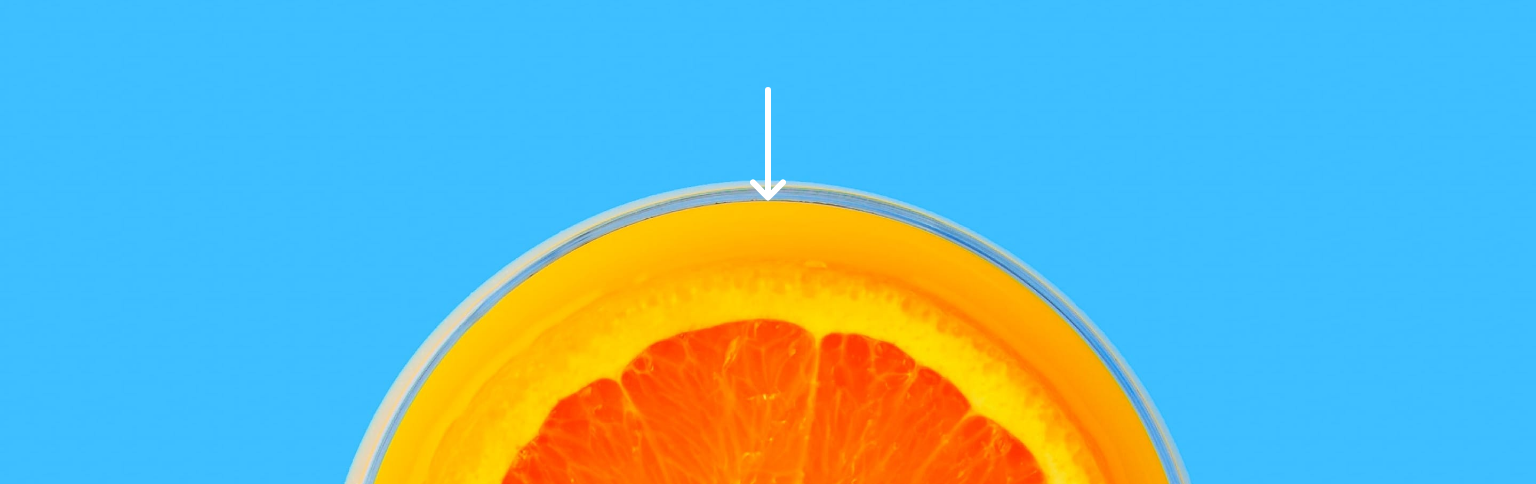
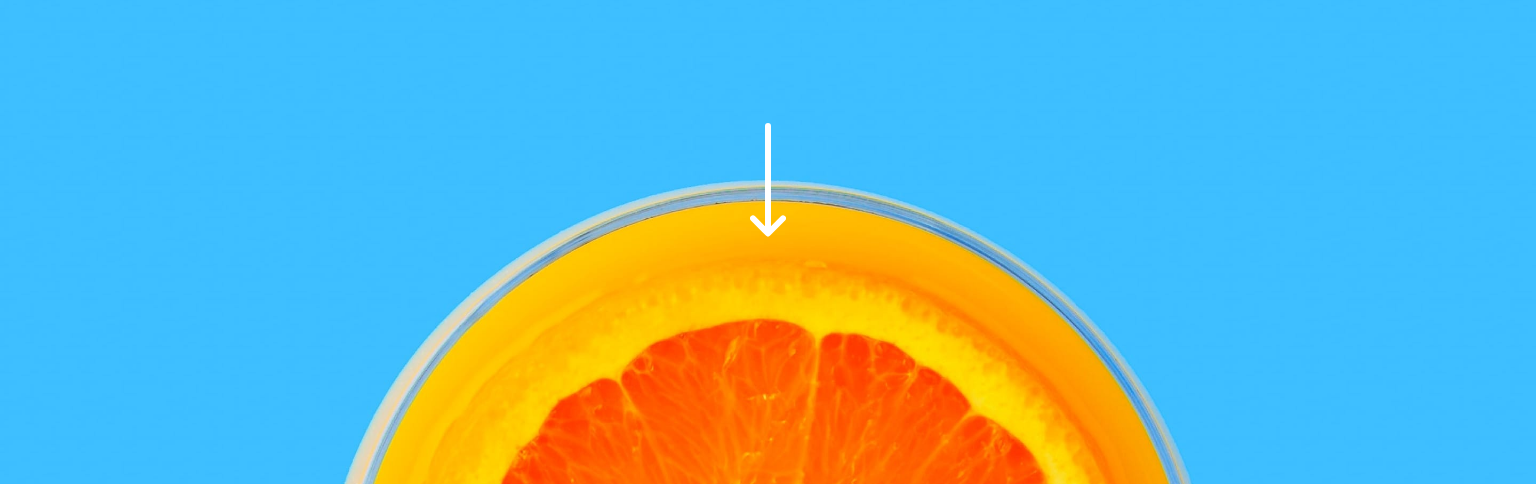
Before and after one commit to SandipanIO/frontend-mentor-projects, a website: page sunnyside-agency-landing-page/index.html in a window 1536 px wide. Shown: the part 313-797 px from the top of the page. Drawn offline with nearby package versions, Linux system fonts and the light colour scheme.

Commit message:
minor changes

```diff
--- a/sunnyside-agency-landing-page/sass/pages/_home.scss
+++ b/sunnyside-agency-landing-page/sass/pages/_home.scss
@@ -26,6 +26,13 @@
    .hero {
       background-image: url(../images/desktop/image-header.jpg);
       gap: 5em;
+   }
+}
+
+@media (min-width: 86em) {
+   .hero {
+      background-image: url(../images/desktop/image-header.jpg);
+      gap: 7em;
    }
 }
 
```
Also changed, not shown: sunnyside-agency-landing-page/css/style.css.
